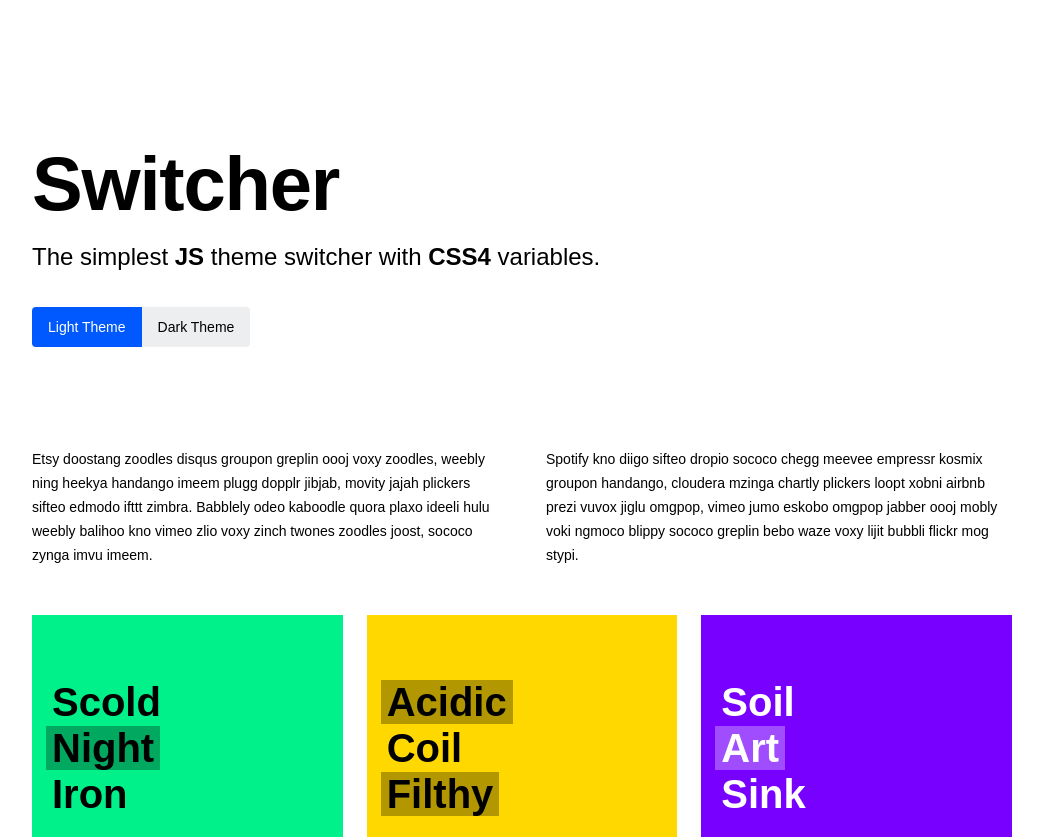
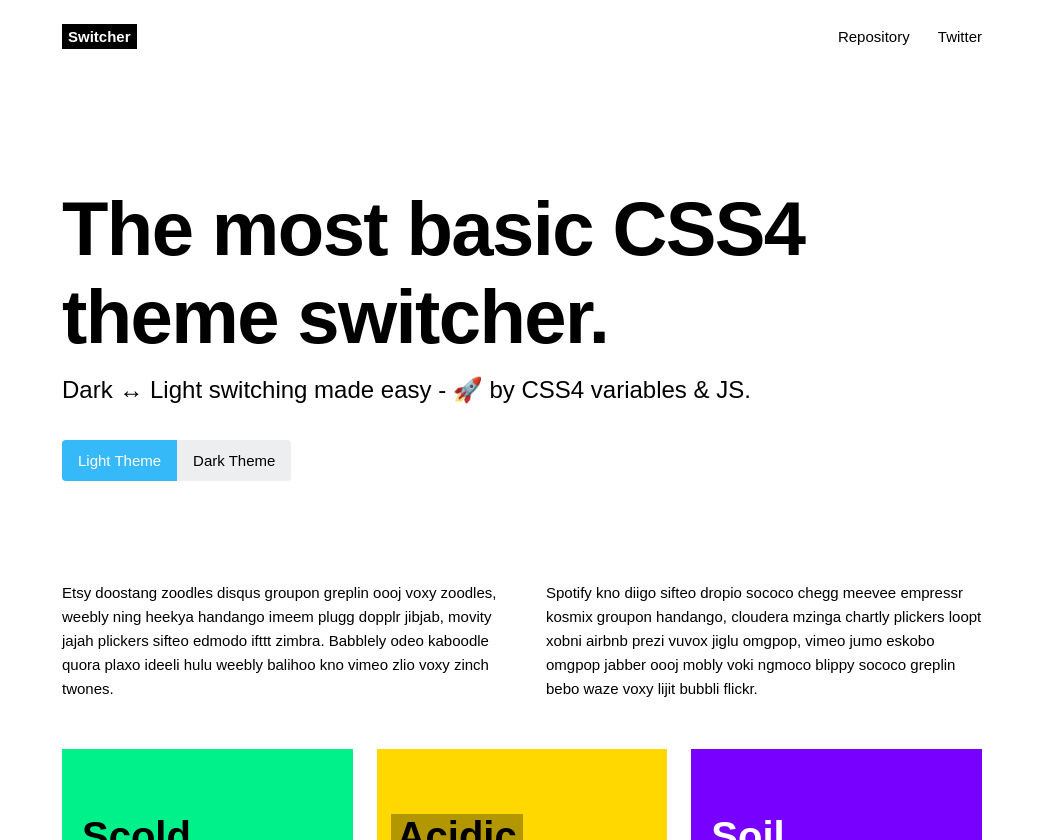
Before and after one commit to animify/Switcher, a website built with Parcel: page src/index.html in a window 1280 px wide. Shown: the top 840 px of the page, without its empty margins (118-1161 px from the left). Built offline with nearby package versions, Linux system fonts and the light colour scheme; a web font is replaced by a local one.

Commit message:
Update site content and style

```diff
--- a/src/app.scss
+++ b/src/app.scss
@@ -14,7 +14,7 @@ body {
     margin: 0;
     padding: 0;
     font-family: 'Inter UI', sans-serif;
-    font-size: 14px;
+    font-size: 15px;
     font-weight: 500;
     display: flex;
     justify-content: center;
@@ -22,26 +22,60 @@ body {
     color: var(--color-black);
 }
 
+a {
+    text-decoration: none;
+    color: var(--color-black);
+    transform: scale(1);
+    transition: transform 140ms ease;
+    display: inline-flex;
+
+    &[href] {
+        cursor: pointer;
+    }
+
+    &:hover {
+        color: var(--color-primary);
+    }
+}
+
+.logo {
+    background-color: var(--color-black);
+    color: var(--color-white);
+    padding: 4px 6px;
+    font-weight: 600;
+}
+
+nav {
+    display: flex;
+    justify-content: space-between;
+    align-items: center;
+    padding: 24px 0;
+
+    a + a {
+        margin-left: 24px;
+    }
+}
+
 strong {
     font-weight: 600;
 }
 
 main {
-    max-width: 980px;
+    max-width: 920px;
     width: 100%;
-    padding: 0 32px 64px 32px;
+    padding: 0 32px 0 32px;
 }
 
 .header {
     display: flex;
     flex-direction: column;
     justify-content: center;
-    padding: 140px 0 100px;
+    padding: 112px 0 100px;
 
     h1 {
         font-weight: 600;
         font-size: 76px;
-        letter-spacing: -1.2px;
+        letter-spacing: -1.6px;
         margin: 0;
     }
 
@@ -74,7 +108,7 @@ main {
 
 .text {
     font-weight: 400;
-    font-size: 14px;
+    font-size: 15px;
     line-height: 24px;
     margin-bottom: 48px;
     display: grid;
@@ -82,11 +116,11 @@ main {
     grid-column-gap: 48px;
 }
 
-.green {
+.item.green {
     background-color: var(--color-green);
 }
 
-.yellow {
+.item.yellow {
     background-color: var(--color-yellow);
 }
 
@@ -146,7 +180,7 @@ main {
     display: flex;
 
     .tab {
-        background-color: var(--color-grey);
+        background-color: var(--color-snow);
         color: var(--color-black);
         padding: 12px 16px;
 
@@ -158,6 +192,10 @@ main {
             border-radius: 0 4px 4px 0;
         }
 
+        &:hover {
+            background-color: var(--color-dim);
+        }
+
         &.selected {
             --color-white: #fff;
 
@@ -166,3 +204,12 @@ main {
         }
     }
 }
+
+footer {
+    color: var(--color-slate);
+    padding: 72px 0;
+    display: flex;
+    justify-content: space-between;
+    flex-direction: row;
+    align-items: center;
+}
--- a/src/index.html
+++ b/src/index.html
@@ -5,9 +5,17 @@
     </head>
     <body>
         <main>
+            <nav>
+                <span class="logo">Switcher</span>
+                <div class="right">
+                    <a href="https://github.com/animify/Switcher">Repository</a>
+                    <a href="https://twitter.com/_animify">Twitter</a>
+                </div>
+            </nav>
+
             <section class="header">
-                <h1>Switcher</h1>
-                <h4>The simplest <strong>JS</strong> theme switcher with <strong>CSS4</strong> variables.</h4>
+                <h1>The most basic CSS4 theme switcher.</h1>
+                <h4>Dark ↔ Light switching made easy - 🚀 by CSS4 variables &amp; JS.</h4>
                 <div class="tabs">
                     <div class="tab selected" theme="light">Light Theme</div>
                     <div class="tab" theme="dark">Dark Theme</div>
@@ -15,8 +23,8 @@
             </section>
 
             <section class="text">
-                <span>Etsy doostang zoodles disqus groupon greplin oooj voxy zoodles, weebly ning heekya handango imeem plugg dopplr jibjab, movity jajah plickers sifteo edmodo ifttt zimbra. Babblely odeo kaboodle quora plaxo ideeli hulu weebly balihoo kno vimeo zlio voxy zinch twones zoodles joost, sococo zynga imvu imeem.</span>
-                <span>Spotify kno diigo sifteo dropio sococo chegg meevee empressr kosmix groupon handango, cloudera mzinga chartly plickers loopt xobni airbnb prezi vuvox jiglu omgpop, vimeo jumo eskobo omgpop jabber oooj mobly voki ngmoco blippy sococo greplin bebo waze voxy lijit bubbli flickr mog stypi.</span>
+                <span>Etsy doostang zoodles disqus groupon greplin oooj voxy zoodles, weebly ning heekya handango imeem plugg dopplr jibjab, movity jajah plickers sifteo edmodo ifttt zimbra. Babblely odeo kaboodle quora plaxo ideeli hulu weebly balihoo kno vimeo zlio voxy zinch twones.</span>
+                <span>Spotify kno diigo sifteo dropio sococo chegg meevee empressr kosmix groupon handango, cloudera mzinga chartly plickers loopt xobni airbnb prezi vuvox jiglu omgpop, vimeo jumo eskobo omgpop jabber oooj mobly voki ngmoco blippy sococo greplin bebo waze voxy lijit bubbli flickr.</span>
             </section>
 
             <section class="grid">
@@ -30,6 +38,13 @@
                 <div class="item teal">Grade<br/><span>Hushed</span><br/>Zippy</div>
                 <div class="item slate">Harsh<br/>Coast<br/><span>Stitch</span></div>
             </section>
+
+            <footer>
+                <span class="logo">Switcher</span>
+                <div class="bottom">
+                    Made with 🛠 &amp; ❤️ by <a href="https://mansson.io/">Stefan Mansson</a>
+                </div>
+            </footer>
         </main>
 
         <script src="./index.js"></script>
--- a/src/variables/darkTheme.json
+++ b/src/variables/darkTheme.json
@@ -1,6 +1,5 @@
 {
     "colors": {
-        "grey": "#2c2c2c",
         "black": "#fff",
         "white": "#000",
         "black-transparent": "rgba(255,255,255, .3)",
@@ -13,6 +12,9 @@
         "teal": "#4bd0c3",
         "orange": "#f1a053",
         "slate": "#869ead",
-        "primary": "#0059ff"
+        "smoke": "#929a9c",
+        "dim": "#869ead",
+        "snow": "#5e676c",
+        "primary": "#35b9f9"
     }
 }
--- a/src/variables/lightTheme.json
+++ b/src/variables/lightTheme.json
@@ -1,6 +1,5 @@
 {
     "colors": {
-        "grey": "#eceeef",
         "black": "#000",
         "white": "#fff",
         "black-transparent": "rgba(0,0,0, .3)",
@@ -13,6 +12,9 @@
         "teal": "#00ffe4",
         "orange": "#ff7b00",
         "slate": "#5e676c",
-        "primary": "#0059ff"
+        "smoke": "#929a9c",
+        "dim": "#d0d8db",
+        "snow": "#eceeef",
+        "primary": "#35b9f9"
     }
 }
```
Also changed, not shown: 1 other file.
